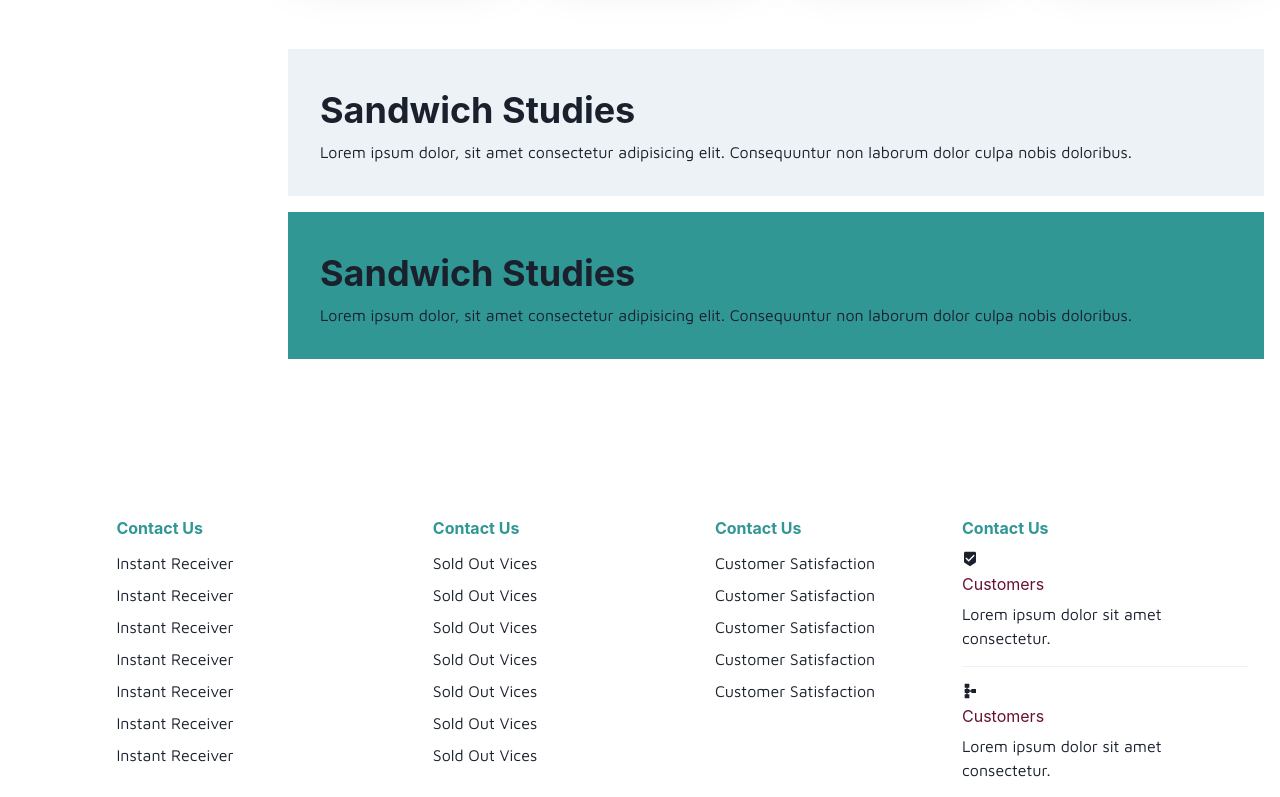
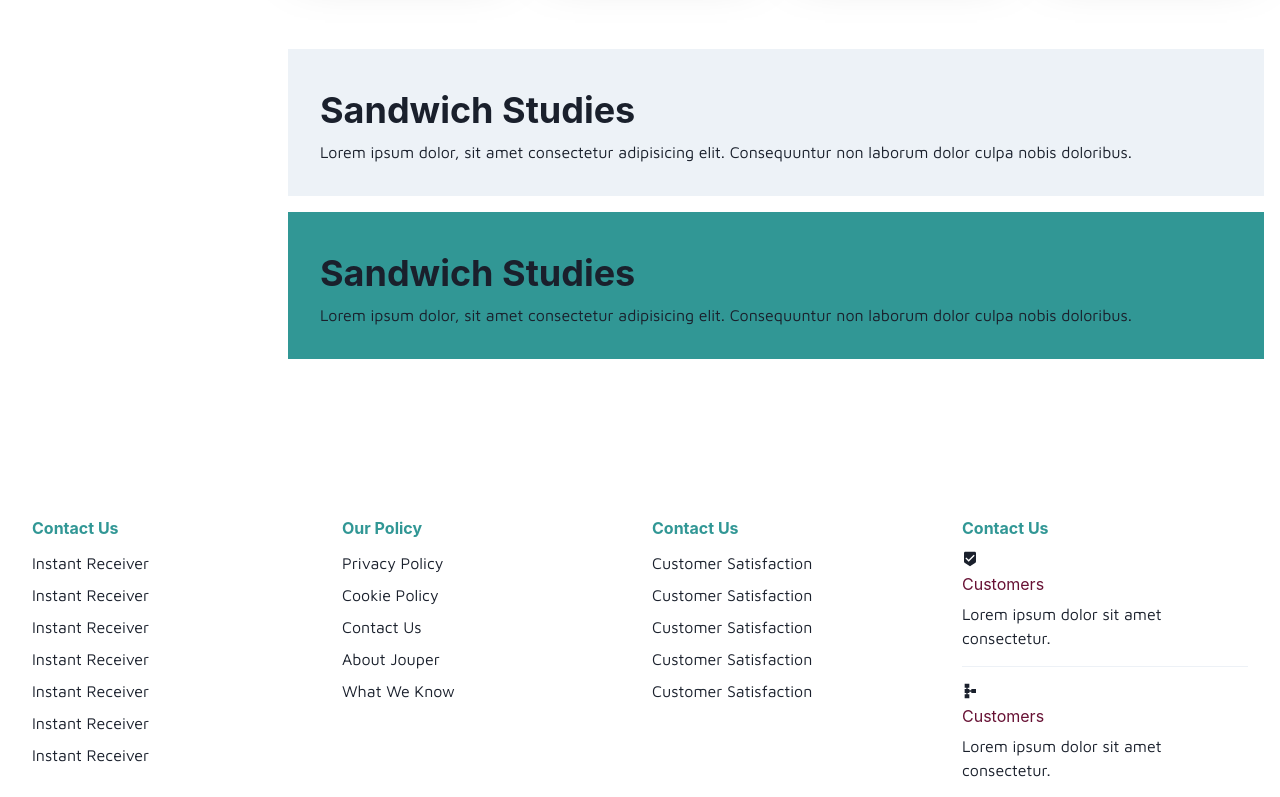
Before and after one commit to Henry-Egboh/jouper, a React (Vite) app: page / in a window 1280 px wide. Shown: the part 2000-2797 px from the top of the page. Built offline with nearby package versions, Linux system fonts and the light colour scheme.

Commit message:
Created CSS animation and transitions effects on the showcase contents

```diff
--- a/src/components/Dashboard.jsx
+++ b/src/components/Dashboard.jsx
@@ -5,6 +5,7 @@ import {
   Text,
   VStack,
   HStack,
+  Wrap,
 } from "@chakra-ui/react";
 import CardAndImage from "./otherComp/CardAndImage";
 import CardDivider from "./otherComp/CardDivider";
@@ -12,36 +13,50 @@ import GrayBorder from "./otherComp/GrayBorder";
 import { FaBomb } from "react-icons/fa";
 
 const Dashboard = () => {
-
   return (
     <Container maxW="100%">
       {/* showcase menu */}
       <Container py={32} centerContent>
-        <FaBomb fill="teal" style={{ borderRadius: '50%', border: '4px solid red', padding: '4px'}} size={50} />
-
-        <Heading size="2xl" my="1rem">
-          Dashing Out
-        </Heading>
-        <Text>
+        <Wrap>
+          <FaBomb
+            className="show-case-icon"
+            fill="teal"
+            style={{
+              borderRadius: "50%",
+              border: "4px solid red",
+              padding: "4px",
+            }}
+            size={50}
+          />
+        </Wrap>
+        <wrap>
+          <Heading className="show-case-heading" size="2xl" my="1rem">
+            Dashing Out
+          </Heading>
+        </wrap>
+        <Wrap>
+        <Text className="show-case-text">
           Lorem ipsum dolor sit amet consectetur adipisicing elit. Earum,
           praesentium neque error pariatur enim magnam maxime magni nesciunt
           vel, porro nobis similique temporibus amet, natus veniam dolor officia
           unde commodi.
         </Text>
+        </Wrap>
       </Container>
 
-        {/* CARD SECTION CONTENT */}
-        <CardAndImage />
+      {/* CARD SECTION CONTENT */}
+      <CardAndImage />
       {/* div with thick borders */}
-        <GrayBorder />
+      <GrayBorder />
       {/* CARD DIVIDER */}
       <CardDivider />
 
       {/* stack boxes */}
       <HStack as="div" spacing={6} py={24}>
-
         <Box boxShadow="2xl" rounded="md" bg="#fff" p={8}>
-          <Heading mb={2} size={16}>Action Tips</Heading>
+          <Heading mb={2} size={16}>
+            Action Tips
+          </Heading>
           <Text color="#f2f.80">
             Lorem ipsum dolor sit amet, consectetur adipisicing elit. Molestias
             consectetur inventore voluptatum unde quibusdam dolores ex
@@ -50,7 +65,9 @@ const Dashboard = () => {
         </Box>
 
         <Box boxShadow="2xl" rounded="md" bg="#fff" p={8}>
-          <Heading mb={2} size={16}>Action Tips</Heading>
+          <Heading mb={2} size={16}>
+            Action Tips
+          </Heading>
           <Text color="#f2f.80">
             Lorem ipsum dolor sit amet, consectetur adipisicing elit. Molestias
             consectetur inventore voluptatum unde quibusdam dolores ex
@@ -59,7 +76,9 @@ const Dashboard = () => {
         </Box>
 
         <Box boxShadow="2xl" rounded="md" bg="#fff" p={8}>
-          <Heading mb={2} size={16}>Action Tips</Heading>
+          <Heading mb={2} size={16}>
+            Action Tips
+          </Heading>
           <Text color="#f2f.80">
             Lorem ipsum dolor sit amet, consectetur adipisicing elit. Molestias
             consectetur inventore voluptatum unde quibusdam dolores ex
@@ -68,7 +87,9 @@ const Dashboard = () => {
         </Box>
 
         <Box boxShadow="2xl" rounded="md" bg="#fff" p={8}>
-          <Heading mb={2} size={16}>Action Tips</Heading>
+          <Heading mb={2} size={16}>
+            Action Tips
+          </Heading>
           <Text color="#f2f.80">
             Lorem ipsum dolor sit amet, consectetur adipisicing elit. Molestias
             consectetur inventore voluptatum unde quibusdam dolores ex
--- a/src/components/otherComp/Footer.jsx
+++ b/src/components/otherComp/Footer.jsx
@@ -9,6 +9,7 @@ import {
   Text,
   Icon,
   Stack,
+  Code,
 } from "@chakra-ui/react";
 import { Link as RouterLink } from "react-router-dom";
 import { FaCottonBureau } from "react-icons/fa";
@@ -29,15 +30,22 @@ const h4 = {
   fontSize: "1rem"
 }
 
+const myFooter = {
+    Link: {
+      '_hover': {
+        color: "rgb(178, 73, 73)",
+        borderBottom: "0px",
+      }
+    }
+}
+
   return (
     <footer>
-      <Grid bg="#2e2a25" pb={8}>
+      <Grid sx={myFooter} bg="#2e2a25" pb={8}>
         <Grid bg="white" p={8}>
           <Grid
             templateColumns="repeat(4, 1fr)"
             gap={6}
-            justifyContent="center"
-            justifyItems="center"
             py={24}
           >
             <GridItem>
@@ -83,41 +91,31 @@ const h4 = {
             </GridItem>
             {/* 2nd col */}
             <GridItem>
-              <Heading pb='0.8rem' sx={h4} fontSize="1rem">Contact Us</Heading>
+              <Heading pb='0.8rem' sx={h4} fontSize="1rem">Our Policy</Heading>
               <List spacing={2}>
                 <ListItem>
                   <Link as={RouterLink} to="/">
-                    Sold Out Vices
+                    Privacy Policy
                   </Link>
                 </ListItem>
                 <ListItem>
                   <Link as={RouterLink} to="/">
-                    Sold Out Vices
+                    Cookie Policy
                   </Link>
                 </ListItem>
                 <ListItem>
                   <Link as={RouterLink} to="/">
-                    Sold Out Vices
+                    Contact Us
                   </Link>
                 </ListItem>
                 <ListItem>
                   <Link as={RouterLink} to="/">
-                    Sold Out Vices
+                    About Jouper
                   </Link>
                 </ListItem>
                 <ListItem>
                   <Link as={RouterLink} to="/">
-                    Sold Out Vices
-                  </Link>
-                </ListItem>
-                <ListItem>
-                  <Link as={RouterLink} to="/">
-                    Sold Out Vices
-                  </Link>
-                </ListItem>
-                <ListItem>
-                  <Link as={RouterLink} to="/">
-                    Sold Out Vices
+                    What We Know
                   </Link>
                 </ListItem>
               </List>
@@ -169,7 +167,10 @@ const h4 = {
              </Stack>
             </GridItem>
           </Grid>
+          <Code bg='white'>All rights reserved. 2023</Code>
+          {/* divider */}
           <Divider border="1px groove gray.100" />
+          {/* second row grid */}
           <Grid py={8} justifyItems="center" rowGap={2}>
             <Icon as={FaCottonBureau} boxSize="2rem" />
             <Heading fontSize="1.5rem" fontWeight='600'>
--- a/src/index.css
+++ b/src/index.css
@@ -20,14 +20,12 @@ a {
   transform: translate(0.6);
 }
 
-a:hover {
-  transition: all 500ms ease-in-out;
-}
 
 h2 {
   color: #671134;
 }
 
+/* fix navbar on window scroll to a certain px */
 .sticky {
   background-color: teal;
   transition: 1s ease-in-out;
@@ -36,26 +34,97 @@ h2 {
   width: 100%;
   z-index: 99;
   color: var(--white);
+  fill: #fcfcfc;
 }
-
-/* .sticky::after {
-  clear: both;
-  display: block;
-  content: '';
-  margin-bottom: 24px;
-} */
-
+/* adjust sidebar on window scroll */
 .fixed-side {
   position: fixed;
   top: 58px;
-  transition: 1s ease-in-out;
+  transition: 200ms ease-in-out;
   z-index: 99;
 }
 
-/* .fixed-side {
-  position: fixed;
-  top: 5.625rem;
-  padding: 2rem;
-  max-height: 48rem;
-  overflow-y: scroll;
-} */
+/* showcase icon */
+.show-case-icon {
+  position: relative;
+  animation-name: dropIcon;
+  animation-duration: 2000ms;
+  animation-timing-function: cubic-bezier(0.77, 0, 0.175, 1);
+  animation-iteration-count: 1;
+  animation-fill-mode: forwards;
+  animation-direction: normal;
+  /* animation-delay: 1000ms; */
+}
+
+@keyframes dropIcon {
+  from {
+    top: -860px;
+  }
+
+  to {
+   top: 0px;
+  }
+}
+
+/* showcase heading */
+.show-case-heading {
+  position: relative;
+  animation-name: dropHeading;
+  animation-duration: 1000ms;
+  animation-timing-function:cubic-bezier(0.23, 1, 0.320, 1);
+  transition-property: transform;
+  transition-duration: 1000ms;
+  transition-timing-function: ease-in;
+}
+
+@keyframes dropHeading {
+  0% {
+    top: -2000px;
+    right: -2000px;
+  }
+
+  50% {
+    transform: rotateY(90deg);
+  }
+
+  100% {
+    top: 0px;
+    right: 0px;
+    transform: rotateX(60deg);
+  }
+}
+
+/* SHOWCASE TEXT */
+.show-case-text {
+  animation-name: dropText;
+  animation-duration: 2000ms;
+  animation-timing-function: ease-in-out;
+  animation-fill-mode: forwards;
+
+}
+
+@keyframes dropText {
+  0% {
+    opacity: 0;
+  }
+
+  25% {
+    opacity: 0.2;
+    font-size: 0.4rem;
+  }
+
+  50% {
+    opacity: 0.4;
+    font-size: 0.6rem;
+  }
+
+  75% {
+    opacity: 0.6;
+    font-size: 0.8rem;
+  }
+
+  100% {
+    opacity: 1;
+    font-size: 1rem;
+  }
+}
```
